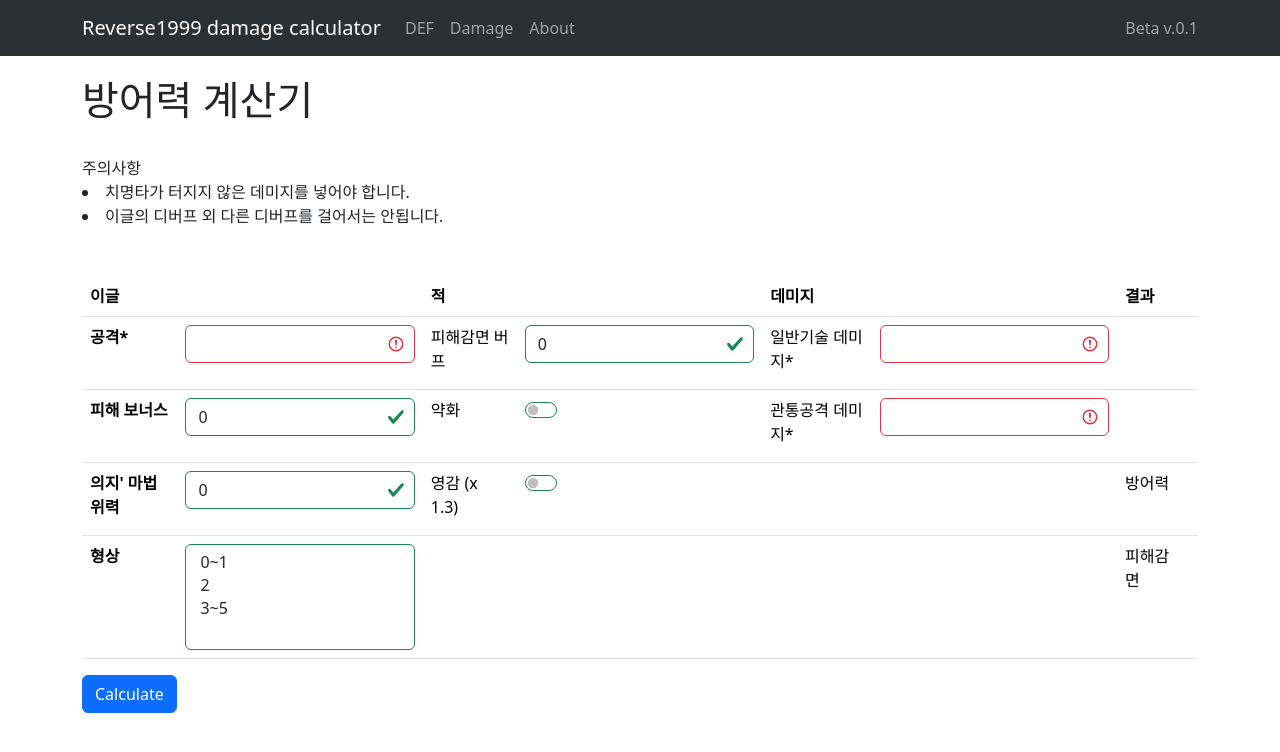
After one commit to dev-connor/Reverse1999-damage-calculator, a Python web app: template reverse1999_damage_calculator/templates/def_calculator.html in a window 1280 px wide. The commit adds this page. Shown: the top 752 px of the page. Run offline with Jinja, Linux system fonts and the light colour scheme; the template is opened without the code that fills it, so the values that code supplies are empty.

Commit message:
헤더 모듈화, 템플릿 폴더명 변경 (static -> templates)

```diff
--- a/reverse1999_damage_calculator/static/main.html
+++ b/reverse1999_damage_calculator/templates/def_calculator.html
@@ -1,38 +1,6 @@
-<!doctype html>
-<html lang="en">
-  <head>
-    <meta charset="utf-8">
-    <meta name="viewport" content="width=device-width, initial-scale=1">
-    <title>Reverse1999 damage calculator</title>
-    <link href="https://cdn.jsdelivr.net/npm/bootstrap@5.3.1/dist/css/bootstrap.min.css" rel="stylesheet" integrity="sha384-4bw+/aepP/YC94hEpVNVgiZdgIC5+VKNBQNGCHeKRQN+PtmoHDEXuppvnDJzQIu9" crossorigin="anonymous">
-  </head>
-  <body>
-    <script src="https://cdn.jsdelivr.net/npm/bootstrap@5.3.1/dist/js/bootstrap.bundle.min.js" integrity="sha384-HwwvtgBNo3bZJJLYd8oVXjrBZt8cqVSpeBNS5n7C8IVInixGAoxmnlMuBnhbgrkm" crossorigin="anonymous"></script>
+{% extends "main.html" %}
 
-<nav class="navbar navbar-expand-lg bg-body-tertiary" data-bs-theme="dark" style="margin-bottom:20px">
-  <div class="container">
-    <a class="navbar-brand" href="">Reverse1999 damage calculator</a>
-    <button class="navbar-toggler" type="button" data-bs-toggle="collapse" data-bs-target="#navbarText" aria-controls="navbarText" aria-expanded="false" aria-label="Toggle navigation">
-      <span class="navbar-toggler-icon"></span>
-    </button>
-    <div class="collapse navbar-collapse" id="navbarText">
-      <ul class="navbar-nav me-auto mb-2 mb-lg-0">
-        <li class="nav-item">
-          <a class="nav-link active" aria-current="page" href="#">DEF</a>
-        </li>
-        <li class="nav-item">
-          <a class="nav-link" href="#">Damage</a>
-        </li>
-        <li class="nav-item">
-          <a class="nav-link" href="#">About</a>
-        </li>
-      </ul>
-      <span class="navbar-text">
-        v.0.1
-      </span>
-    </div>
-  </div>
-</nav>
+{% block body %}
 
 <div class="container">
     <h1>방어력 계산기</h1>
@@ -123,3 +91,5 @@
 </div>
   </body>
 </html>
+
+{% endblock %}
--- /dev/null
+++ b/reverse1999_damage_calculator/templates/main.html
@@ -0,0 +1,40 @@
+<!doctype html>
+<html lang="en">
+  <head>
+    <meta charset="utf-8">
+    <meta name="viewport" content="width=device-width, initial-scale=1">
+    <title>Reverse1999 damage calculator</title>
+    <link href="https://cdn.jsdelivr.net/npm/bootstrap@5.3.1/dist/css/bootstrap.min.css" rel="stylesheet" integrity="sha384-4bw+/aepP/YC94hEpVNVgiZdgIC5+VKNBQNGCHeKRQN+PtmoHDEXuppvnDJzQIu9" crossorigin="anonymous">
+  </head>
+  <body>
+    <script src="https://cdn.jsdelivr.net/npm/bootstrap@5.3.1/dist/js/bootstrap.bundle.min.js" integrity="sha384-HwwvtgBNo3bZJJLYd8oVXjrBZt8cqVSpeBNS5n7C8IVInixGAoxmnlMuBnhbgrkm" crossorigin="anonymous"></script>
+
+  <nav class="navbar navbar-expand-lg bg-body-tertiary" data-bs-theme="dark" style="margin-bottom:20px">
+  <div class="container">
+    <a class="navbar-brand" href="">Reverse1999 damage calculator</a>
+    <button class="navbar-toggler" type="button" data-bs-toggle="collapse" data-bs-target="#navbarText" aria-controls="navbarText" aria-expanded="false" aria-label="Toggle navigation">
+      <span class="navbar-toggler-icon"></span>
+    </button>
+    <div class="collapse navbar-collapse" id="navbarText">
+      <ul class="navbar-nav me-auto mb-2 mb-lg-0">
+        <li class="nav-item">
+          <a class="nav-link {% if tag == 'def' %} active {% endif %}" {% if tag == 'def' %} aria-current="page" {% endif %} href="/">DEF</a>
+        </li>
+        <li class="nav-item">
+          <a class="nav-link {% if tag == 'dmg' %} active {% endif %}" {% if tag == 'dmg' %} aria-current="page" {% endif %} href="/dmg-calculator">Damage</a>
+        </li>
+        <li class="nav-item">
+          <a class="nav-link {% if tag == 'about' %} active {% endif %}" {% if tag == 'about' %} aria-current="page" {% endif %} href="/about">About</a>
+        </li>
+      </ul>
+      <span class="navbar-text">
+        Beta v.0.1
+      </span>
+    </div>
+  </div>
+</nav>
+
+  {% block body %} {% endblock %}
+
+  </body>
+</html>
--- a/reverse1999_damage_calculator/web/application.py
+++ b/reverse1999_damage_calculator/web/application.py
@@ -30,7 +30,7 @@ def get_app() -> FastAPI:
         default_response_class=UJSONResponse,
     )
 
-    app.mount("/static", StaticFiles(directory="reverse1999_damage_calculator/static/"), name="static")
+    app.mount("/templates", StaticFiles(directory="reverse1999_damage_calculator/templates/"), name="templates")
 
     # Adds startup and shutdown events.
     register_startup_event(app)
```
Also changed, not shown: reverse1999_damage_calculator/templates/about.html (added, +9 -0 lines), reverse1999_damage_calculator/templates/dmg_calculator.html (added, +11 -0 lines), reverse1999_damage_calculator/web/api/main/view.py (+25 -3 lines), README.md, reverse1999_damage_calculator/templates/500/index.html (renamed from reverse1999_damage_calculator/static/500/index.html), reverse1999_damage_calculator/templates/500/script.js (renamed from reverse1999_damage_calculator/static/500/script.js), reverse1999_damage_calculator/templates/500/style.css (renamed from reverse1999_damage_calculator/static/500/style.css).
